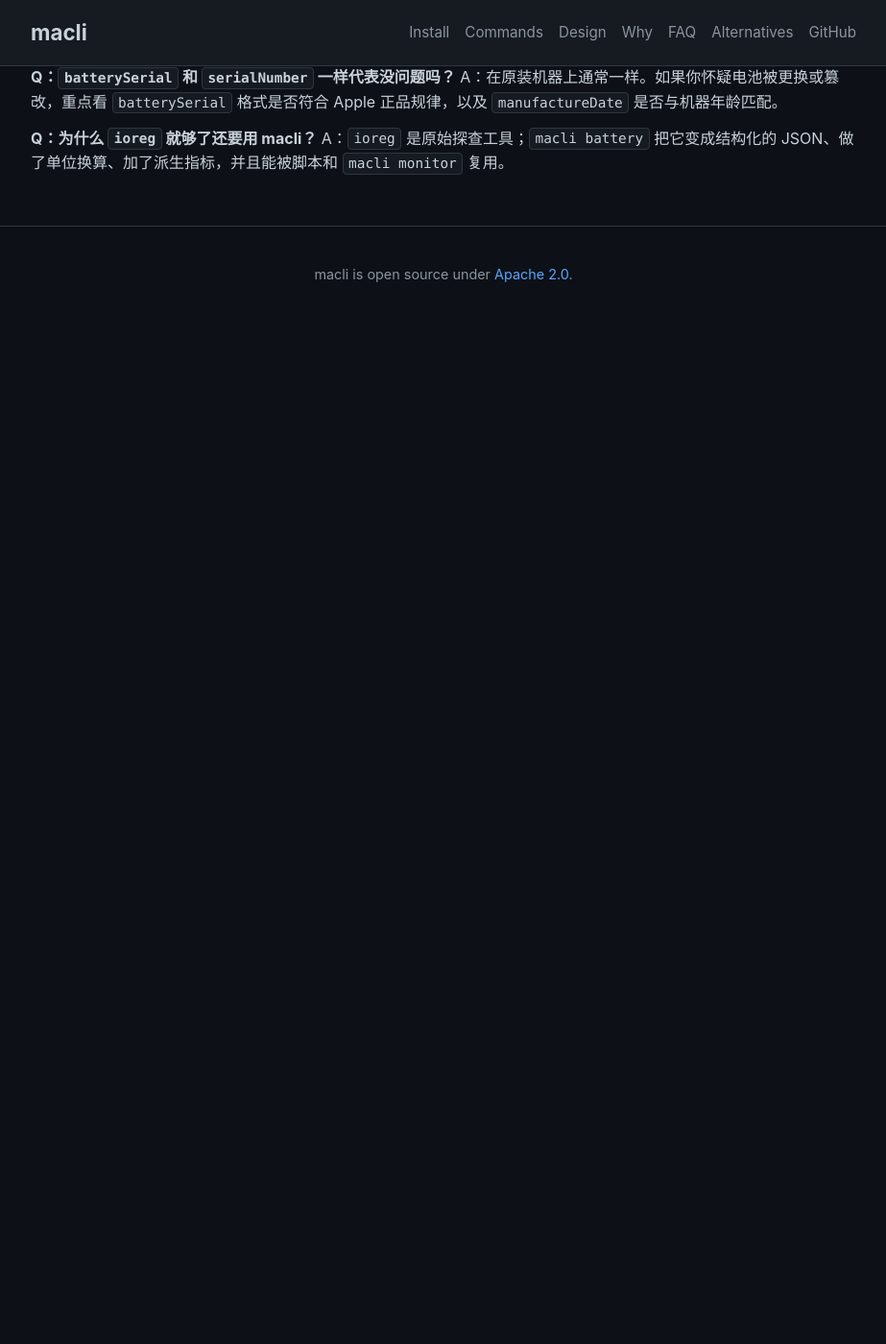
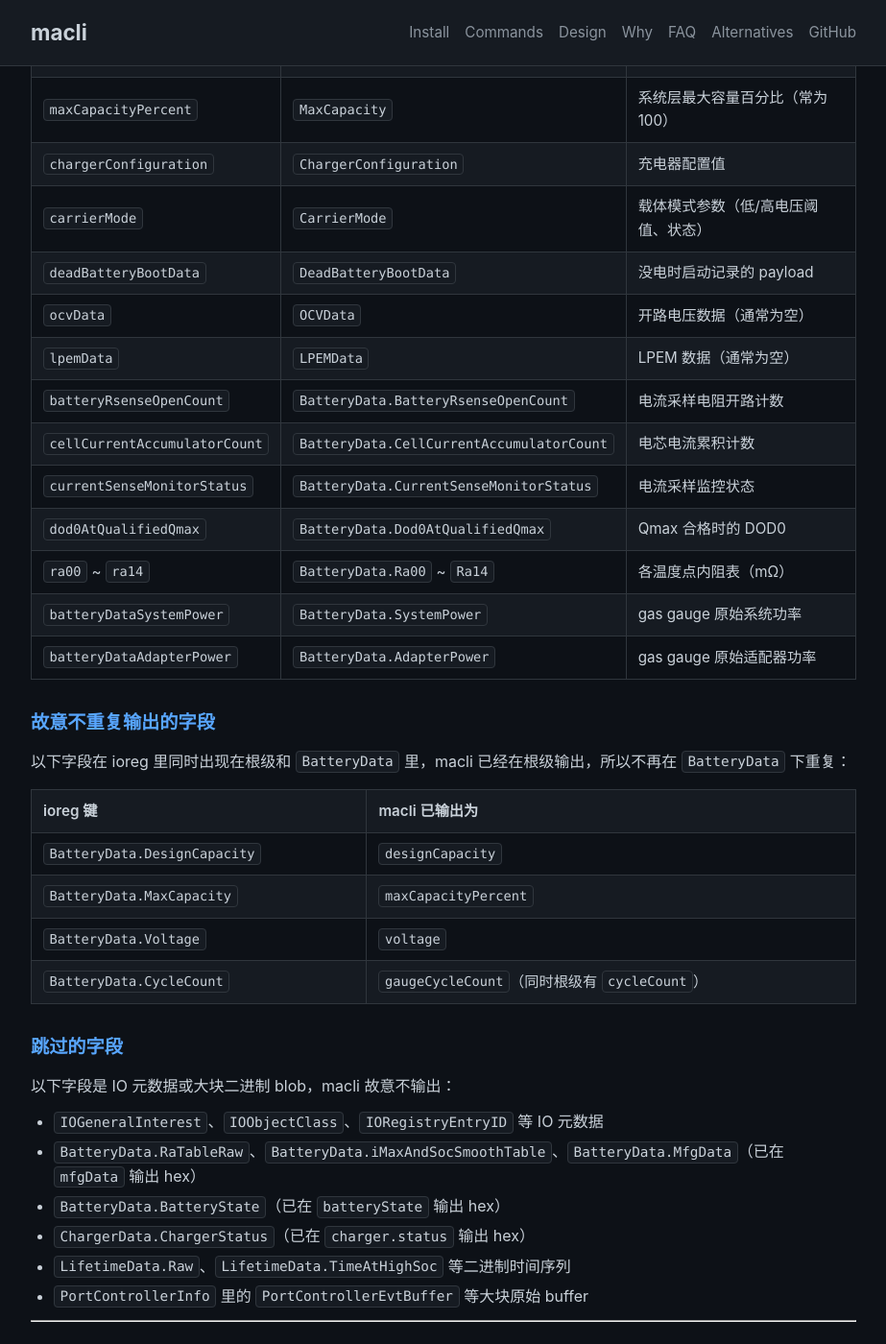
Before and after one commit to ljh-sh/macli, a Jekyll site: the page built from docs/battery.md, in a window 1280 px wide and 1400 px high, scrolled down 10832 px. Shown: the whole window at 96% size, without its empty margins (178-1101 px from the left). Built offline with Jekyll 4.4.1, drawn with Linux system fonts in a browser that asks for light colours; before the commit the page ends 11168 px from its top, so only the background shows below that; some of the changed text lies outside the part shown.

Commit message:
feat(battery): cover remaining ioreg keys and document skipped duplicates

```diff
--- a/docs/battery.md
+++ b/docs/battery.md
@@ -322,6 +322,52 @@
 
 ---
 
+## 补充字段（进一步覆盖 ioreg）
+
+以下字段是为了让 `macli battery` 成为 `ioreg` 的超集而补充的：
+
+| 字段 | 来源 | 说明 |
+|---|---|---|
+| `batteryCellDisconnectCount` | `BatteryCellDisconnectCount` | 电芯断开次数 |
+| `skipperNEIgnoreAtCritical` | `SkipperNEIgnoreAtCritical` | 临界电量忽略标志 |
+| `maxCapacityPercent` | `MaxCapacity` | 系统层最大容量百分比（常为 100） |
+| `chargerConfiguration` | `ChargerConfiguration` | 充电器配置值 |
+| `carrierMode` | `CarrierMode` | 载体模式参数（低/高电压阈值、状态） |
+| `deadBatteryBootData` | `DeadBatteryBootData` | 没电时启动记录的 payload |
+| `ocvData` | `OCVData` | 开路电压数据（通常为空） |
+| `lpemData` | `LPEMData` | LPEM 数据（通常为空） |
+| `batteryRsenseOpenCount` | `BatteryData.BatteryRsenseOpenCount` | 电流采样电阻开路计数 |
+| `cellCurrentAccumulatorCount` | `BatteryData.CellCurrentAccumulatorCount` | 电芯电流累积计数 |
+| `currentSenseMonitorStatus` | `BatteryData.CurrentSenseMonitorStatus` | 电流采样监控状态 |
+| `dod0AtQualifiedQmax` | `BatteryData.Dod0AtQualifiedQmax` | Qmax 合格时的 DOD0 |
+| `ra00` ~ `ra14` | `BatteryData.Ra00` ~ `Ra14` | 各温度点内阻表（mΩ） |
+| `batteryDataSystemPower` | `BatteryData.SystemPower` | gas gauge 原始系统功率 |
+| `batteryDataAdapterPower` | `BatteryData.AdapterPower` | gas gauge 原始适配器功率 |
+
+### 故意不重复输出的字段
+
+以下字段在 ioreg 里同时出现在根级和 `BatteryData` 里，macli 已经在根级输出，所以不再在 `BatteryData` 下重复：
+
+| ioreg 键 | macli 已输出为 |
+|---|---|
+| `BatteryData.DesignCapacity` | `designCapacity` |
+| `BatteryData.MaxCapacity` | `maxCapacityPercent` |
+| `BatteryData.Voltage` | `voltage` |
+| `BatteryData.CycleCount` | `gaugeCycleCount`（同时根级有 `cycleCount`） |
+
+### 跳过的字段
+
+以下字段是 IO 元数据或大块二进制 blob，macli 故意不输出：
+
+- `IOGeneralInterest`、`IOObjectClass`、`IORegistryEntryID` 等 IO 元数据
+- `BatteryData.RaTableRaw`、`BatteryData.iMaxAndSocSmoothTable`、`BatteryData.MfgData`（已在 `mfgData` 输出 hex）
+- `BatteryData.BatteryState`（已在 `batteryState` 输出 hex）
+- `ChargerData.ChargerStatus`（已在 `charger.status` 输出 hex）
+- `LifetimeData.Raw`、`LifetimeData.TimeAtHighSoc` 等二进制时间序列
+- `PortControllerInfo` 里的 `PortControllerEvtBuffer` 等大块原始 buffer
+
+---
+
 ## 常见问题
 
 **Q：输出字段这么多，是不是 bug？**
```
Also changed, not shown: 1 other file.
